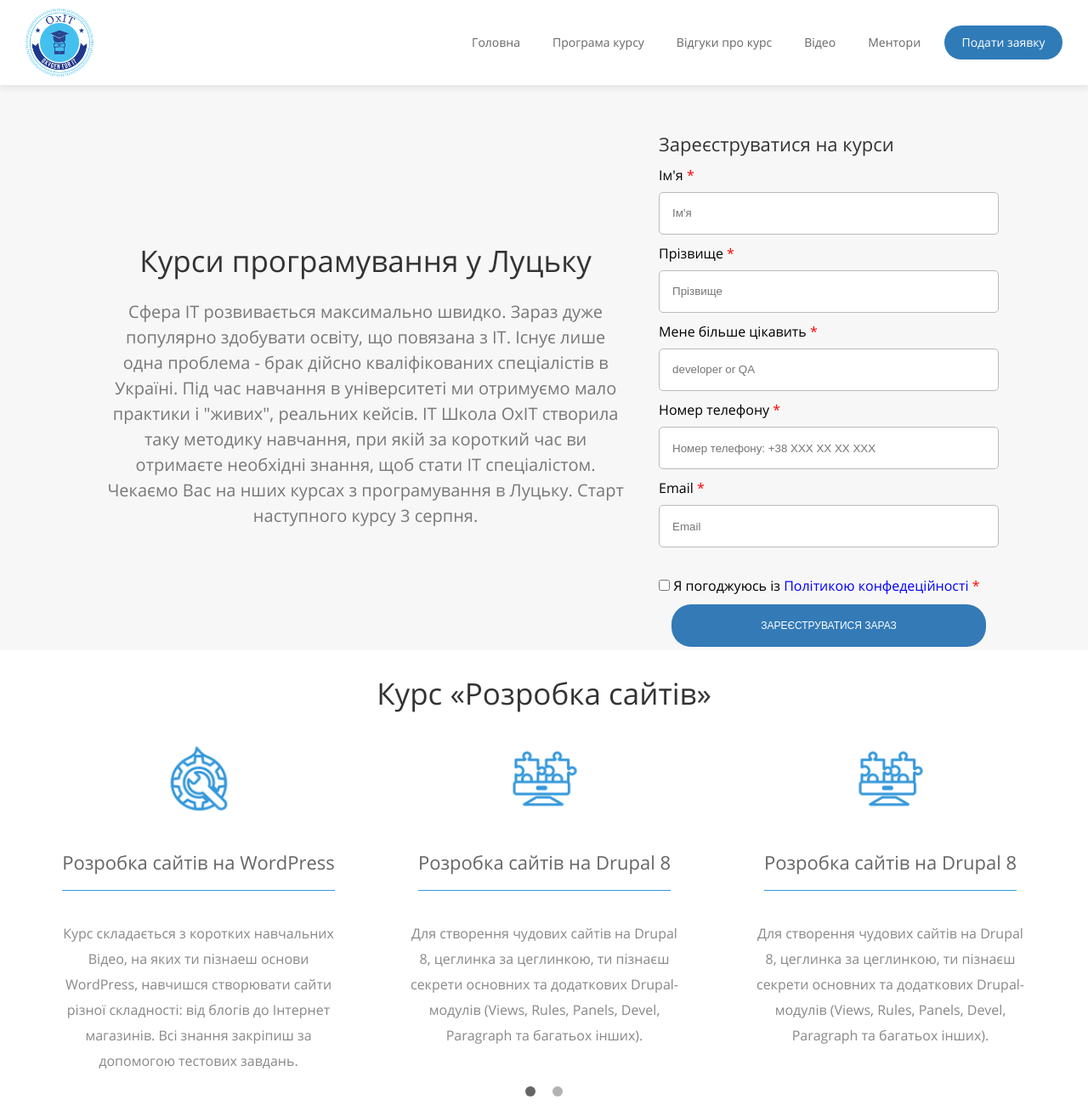
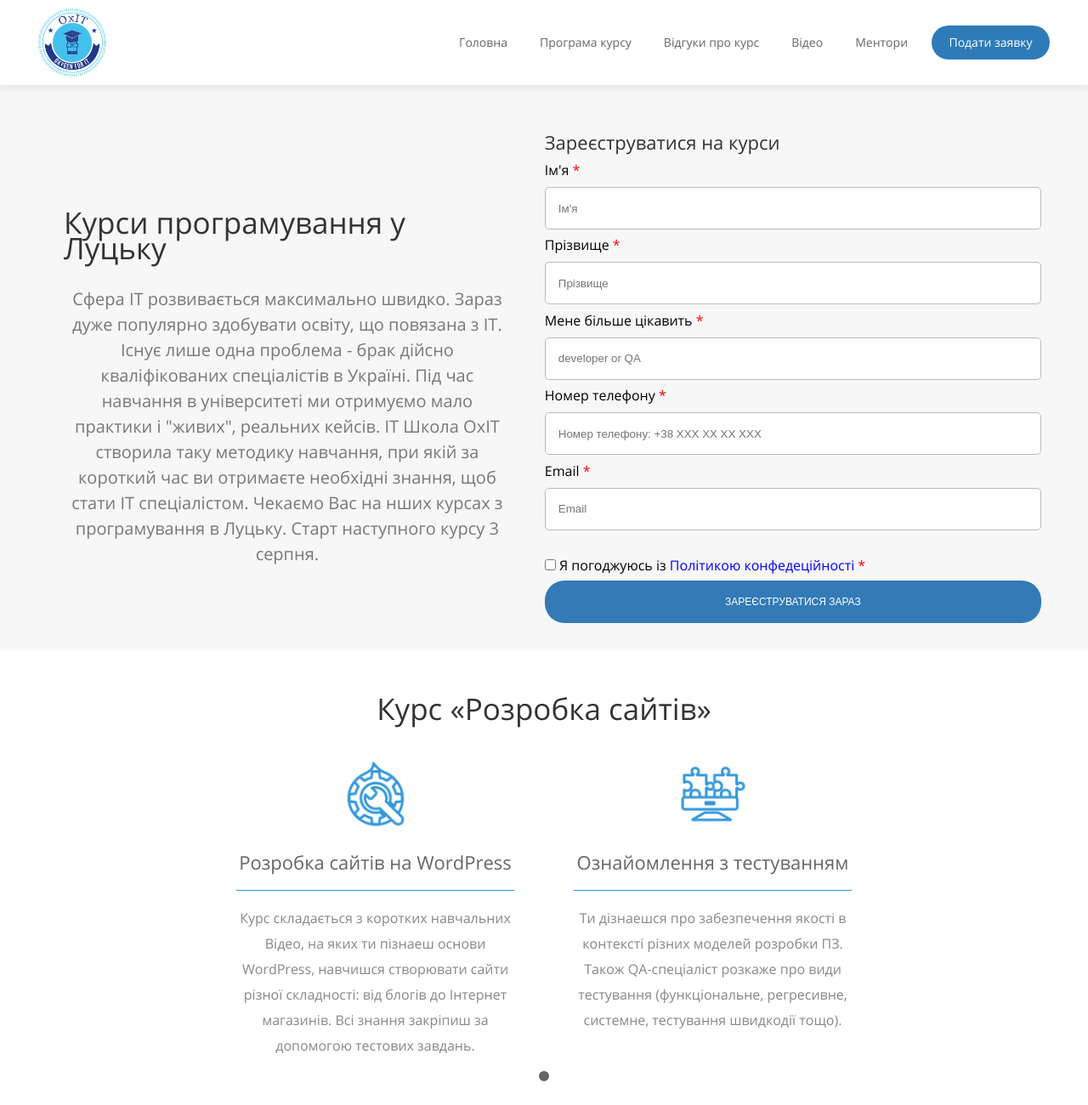
Before and after one commit to Swat-maz/test_v4, a website: page index.html in a window 1280 px wide. Shown: the top 1300 px of the page at 85% size. Drawn offline with nearby package versions, Linux system fonts and the light colour scheme.

Commit message:
make adaptive

```diff
--- a/index.html
+++ b/index.html
@@ -12,7 +12,7 @@
 </head>
 <body>
   <div class="wrapper">
-    <header>
+    <header class="header">
       <div class="container">
         <img src="/img/logo_Oxit.png" alt="OxiT Logo" width="80" height="80">
         <div class="menu">
@@ -29,7 +29,7 @@
     </header>
 
     <div class="registration ">
-      <a name="registration"></a>
+      <a name="registration" class="anchor"></a>
       <div class="container">
         <div class="registration_info">
           <div class="title">Курси програмування у Луцьку</div>
@@ -69,8 +69,8 @@
     </div>
 
     <div class="courses">
+      <a name="courses" class="anchor"></a>
       <div class="container">
-        <a name="courses"></a>
         <div class="title">Курс &laquo;Розробка сайтів&raquo;</div>
         <div class="course__slider">
           <div class="post">
@@ -83,7 +83,7 @@
               Всі знання закріпиш за допомогою тестових
               завдань.</div>
           </div>
-          <div class="post">
+          <!-- <div class="post">
             <img src="/img/icons/course-icon-2.png" alt="1" width="90" height="90">
             <div class="post__title">Розробка сайтів на Drupal 8</div>
             <div class="post__body">Для створення чудових сайтів на Drupal 8, цеглинка за цеглинкою, ти пізнаєш секрети основних та додаткових Drupal-модулів (Views, Rules, Panels, Devel, Paragraph та багатьох інших).</div>
@@ -92,7 +92,7 @@
             <img src="/img/icons/course-icon-2.png" alt="1" width="90" height="90">
             <div class="post__title">Розробка сайтів на Drupal 8</div>
             <div class="post__body">Для створення чудових сайтів на Drupal 8, цеглинка за цеглинкою, ти пізнаєш секрети основних та додаткових Drupal-модулів (Views, Rules, Panels, Devel, Paragraph та багатьох інших).</div>
-          </div>
+          </div> -->
           <div class="post">
             <img src="/img/icons/course-icon-3.png" alt="1" width="90" height="90">
             <div class="post__title">Ознайомлення з тестуванням</div>
@@ -128,8 +128,8 @@
     </div>
 
     <div class="reviews">
+      <a name="reviews" class="anchor"></a>
       <div class="container">
-        <a name="reviews"></a>
         <div class="reviews__title title">Що кажуть студенти наших курсів</div>
         <div class="reviews__slider">
           <div class="reviews__item">
@@ -179,8 +179,8 @@
     </div>
 
     <div class="videos">
+      <a name="video" class="anchor"></a>
       <div class="container">
-        <a name="video"></a>
         <div class="title mcolor">Відео</div>
         <div class="description">Lorem ipsum dolor, sit amet consectetur adipisicing elit. Ex, non culpa quia excepturi nesciunt reiciendis vel facilis. Ipsa cupiditate deserunt nesciunt esse alias sapiente quas maiores minima vero debitis repellat, consequuntur neque possimus nisi nulla accusamus voluptate? Est nihil repudiandae magni dicta fugiat, accusantium praesentium reiciendis animi repellat earum ab modi maxime sed magnam. Blanditiis excepturi ipsam reiciendis possimus, deserunt quo voluptatem temporibus facilis suscipit laboriosam totam, eligendi tempora harum voluptatum necessitatibus minima recusandae aspernatur animi, molestiae similique accusamus in quod exercitationem neque. Necessitatibus ad illo placeat corporis est eligendi quibusdam nesciunt aliquid vitae amet! Tempora nobis aliquam eligendi voluptate.</div>
         <iframe width="1020" height="520" src="https://www.youtube.com/embed/qEdviZqTDP8?controls=0" title="YouTube video player" frameborder="0" allow="accelerometer; autoplay; clipboard-write; encrypted-media; gyroscope; picture-in-picture" allowfullscreen></iframe>
@@ -188,8 +188,8 @@
     </div>
 
     <div class="mentors">
+      <a name="mentors" class="anchor"></a>
       <div class="container">
-        <a name="mentors"></a>
         <div class="title">Наші ментори</div>
         <div class="mentors__slider">
           <div class="mentors__item">
--- a/main.js
+++ b/main.js
@@ -1,10 +1,10 @@
 $(document).ready(function(){
-
   $('.course__slider').slick({
     arrows: false,
     dots: true,
     infinite: true,
     speed: 300,
+    // centerMode: true,
     slidesToShow: 3,
     slidesToScroll: 2,
     responsive: [
@@ -18,17 +18,17 @@ $(document).ready(function(){
         }
       },
       {
-        breakpoint: 600,
+        breakpoint: 850,
         settings: {
           slidesToShow: 2,
           slidesToScroll: 2
         }
       },
       {
-        breakpoint: 480,
+        breakpoint: 600,
         settings: {
           arrows: false,
-          dots: false,
+          dots: true,
           slidesToShow: 1,
           slidesToScroll: 1
         }
--- a/scss/mobile.scss
+++ /dev/null
@@ -1,8 +0,0 @@
-body {
-  font-family: "Open Sanss";
-  font-size: 16px;
-  min-width: 100%;
-  height: 100vh;
-  line-height: 30px;
-  background-color: blueviolet;
-}
--- a/scss/style.scss
+++ b/scss/style.scss
@@ -4,7 +4,7 @@
 body {
   font-family: "Open Sanss";
   font-size: 16px;
-  min-width: 100%;
+  width: 100%;
   height: 100vh;
   line-height: 30px;
 
@@ -26,16 +26,25 @@ body {
 .container {
   max-width: 1220px;
   margin: 0 auto;
+  padding: 0 15px;
 }
 
 :focus {
   outline: none;
 }
 
+a.anchor {
+  display: block;
+  position: relative;
+  top: -100px;
+  visibility: hidden;
+}
+
 .wrapper {
   display: flex;
   flex-direction: column;
   min-height: 100vh;
+  width: 100%;
 }
 
 .blue {
@@ -54,26 +63,20 @@ body {
   font-style: italic;
 }
 
-header {
-  position: fixed;
+.header {
   background-color: #ffffff;
   z-index: 1500;
   height: 100px;
-  min-width: 100%;
-  display: flex;
+  width: 100%;
   box-shadow: 0px 5px 5px 0px rgba(223, 223, 223, 0.6);
-
-  .menu {
-    // width: 65%;
-  }
-
+  position: fixed;
+  // padding: auto 0;
   // align-items: center;
   .container {
     display: flex;
     justify-content: space-between;
     align-items: center;
-    width: 1220px;
-    margin: 0 auto;
+    height: 100%;
     ul{
       display: flex;
       justify-content: center;
@@ -116,10 +119,12 @@ header {
   }
 }
 
+
+
 .registration {
   margin-top: 100px;
   background-color: #f7f7f7;
-  width: auto;
+  width: 100%;
   height: 665px;
   .container {
     display: flex;
@@ -133,7 +138,7 @@ header {
 
   &_info {
     line-height: 30px;
-    max-width: 50%;
+    width: 45%;
     height: 100%;
     display: flex;
     flex-direction: column;
@@ -149,7 +154,7 @@ header {
     }
   }
   &_form {
-    max-width: 50%;
+    width: 50%;
     height: 100%;
     margin: 0 10px;
     // margin-top: 45px;
@@ -190,9 +195,10 @@ header {
       flex-direction: column;
       justify-content: space-around;
       height: 100%;
+      padding-bottom: 30px;
     }
     #send {
-      width: 370px;
+      width: 100%;
       height: 50px;
       align-self: center;
       background-color: #337AB7;
@@ -219,24 +225,30 @@ header {
       margin-bottom: 40px;
     }
     .slick-slider {
+      width: 100%;
       min-width: 0;
       // width: 30%;
     }
     .slick-list {
+      width: 100%;
       overflow: hidden;
       min-width: 0;
-      max-width: 1220px;
+      // max-width: 1170px;
+
       margin: 0 auto;
 
     }
     .slick-track {
       min-width: 0;
       display: flex;
-      justify-content: space-around;
-      width: 1170px;
+      width: 100%;
+      margin: 0 auto;
+      // justify-content: space-around;
+      // width: 1170px;
     }
-    .slick-slide {
-      width: 370px;
+    .slick-slide.slick-active {
+      width: 350px;
+      // margin: 0 auto;
     }
     .slick-dots{
       display: flex;
@@ -262,6 +274,9 @@ header {
       display: flex;
       flex-direction: column;
       align-items: center;
+      text-align: center;
+      // margin-left: 70px;
+      padding: 0 35px;
       img {
         margin-bottom: 20px;
       }
@@ -269,15 +284,16 @@ header {
         color: #666666;
         font-size: 22px;
         border-bottom: 1px solid #3498db;
-        padding: 18px 0;
-        margin-bottom: 35px;
+        padding-bottom: 18px;
+        margin-bottom: 17px;
+        width: 100%;
         flex-wrap: nowrap;
       }
       &__body {
         color: #888888;
         text-align: center;
         font-size: 16px;
-        width: 320px;
+        width: 100%;
       }
     }
   }
@@ -307,17 +323,19 @@ header {
   text-align: center;
   display: flex;
   justify-content: center;
-  height: 525px;
+  min-height: 525px;
   // top: 50%;
   .container {
     display: flex;
     flex-direction: column;
     align-items: center;
     justify-content: space-around;
+    width: 100%;
     // width: 980px;
   }
   &__title {
     margin-bottom: 14px;
+    margin-top: 76px;
   }
   &__text {
     font-size: 22px;
@@ -327,6 +345,8 @@ header {
   }
   .brackets {
     display: flex;
+    max-width: 976px;
+    margin: 0 auto;
     &__right {
       display: flex;
       flex-direction: column;
@@ -338,9 +358,10 @@ header {
     display: flex;
     flex-direction: column;
     min-width: 0;
+    width: 100%;
     overflow: hidden;
     margin-bottom: 20px;
-    max-width: 980px;
+    // max-width: 980px;
   }
   .slick-slide{
     // overflow: hidden;
@@ -357,7 +378,7 @@ header {
     max-width: 1220px;
   }
   .slick-dots{
-    margin-top: 80px;
+    margin-top: 70px;
     display: flex;
     justify-content: center;
     align-items: flex-end;
@@ -386,6 +407,7 @@ header {
     text-align: center;
     iframe {
       margin-top: 30px;
+      max-width: 1020px;
       width: 100%;
     }
   }
```
Also changed, not shown: css/mobile.css, css/style.css, 2 other files.
